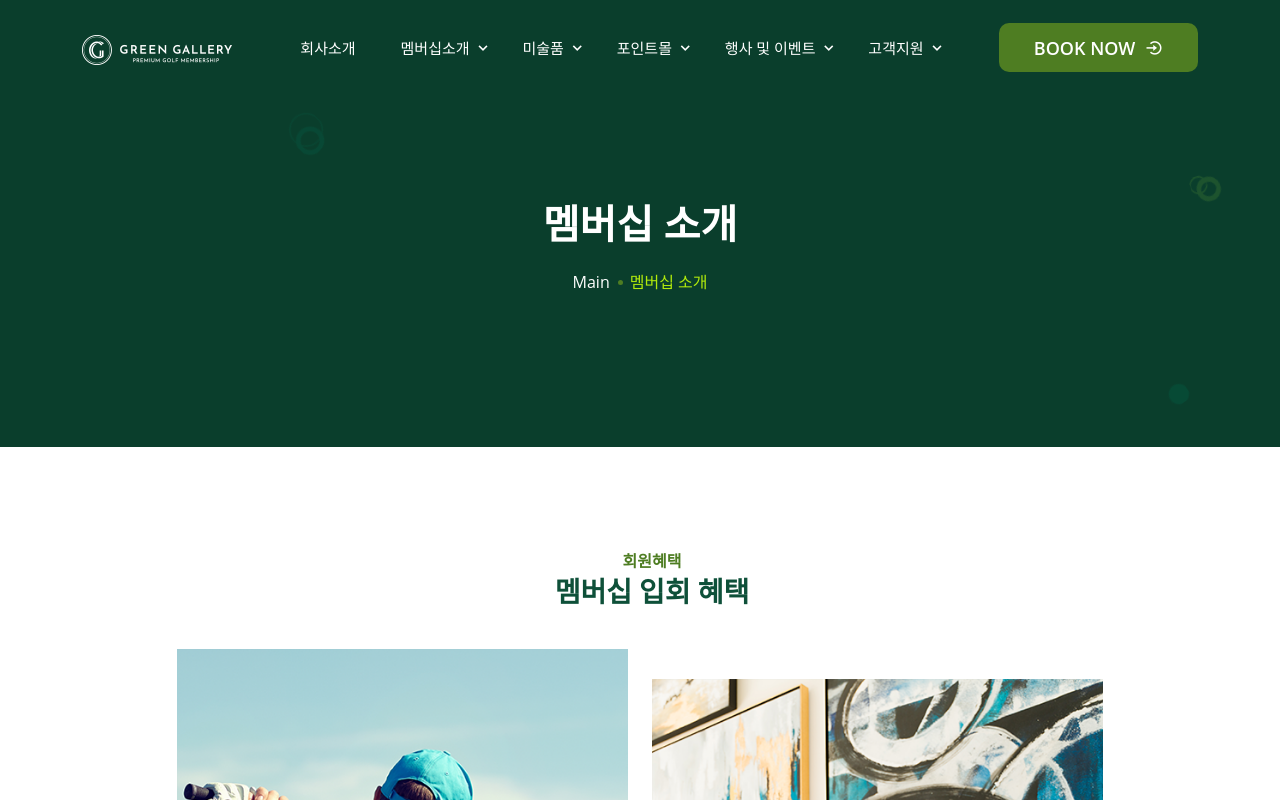
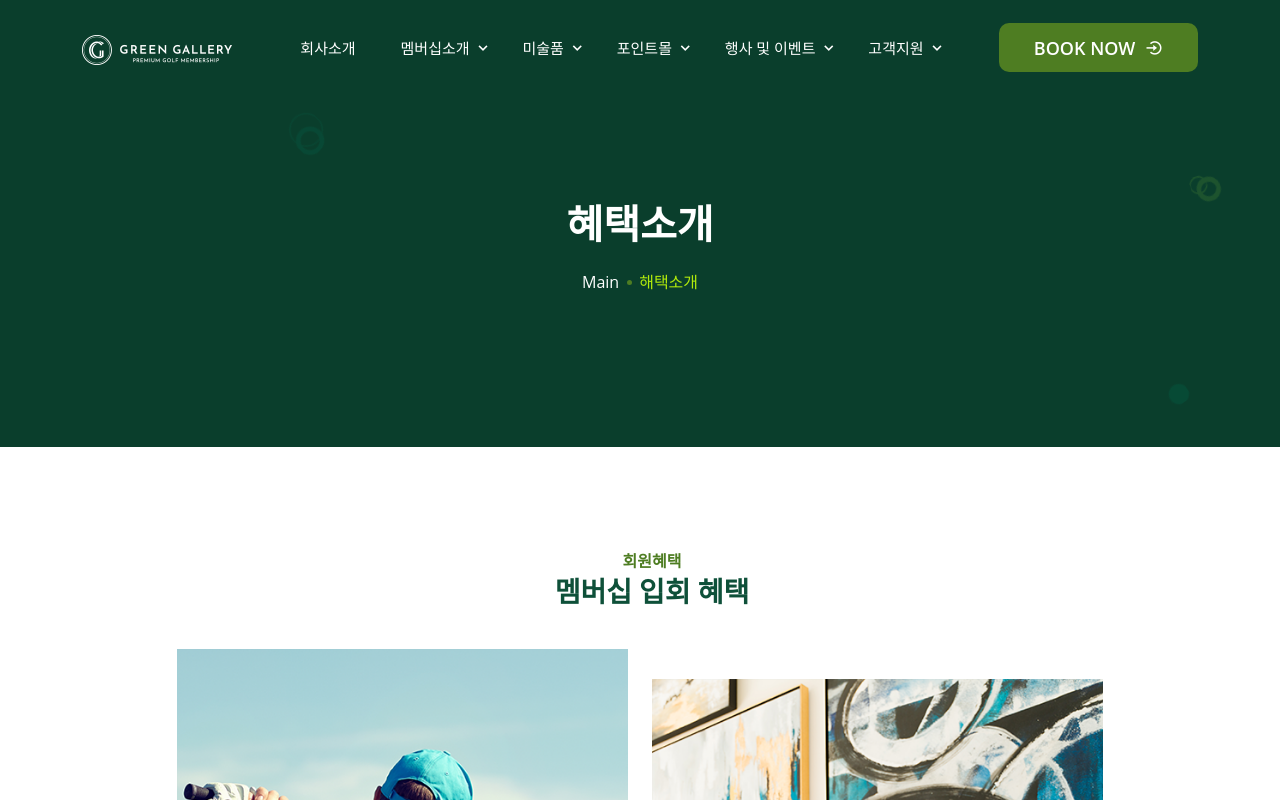
Before and after one commit to heyjohnis/gallery-k-art-hole, a Next.js app: page /benefits in a window 1280 px wide. Shown: the top 800 px of the page. Built offline with nearby package versions, Linux system fonts and the light colour scheme.

Commit message:
fix: 혜택소개 글자 수정

```diff
--- a/pages/benefits.js
+++ b/pages/benefits.js
@@ -11,10 +11,10 @@ export default function Membership() {
       <Navbar />
 
       <PageBanner
-        pageTitle="멤버십 소개"
+        pageTitle="혜택소개"
         homePageUrl="/"
         homePageText="Main"
-        activePageText="멤버십 소개"
+        activePageText="해택소개"
       />
 
       <IntroBenefits/>
```
